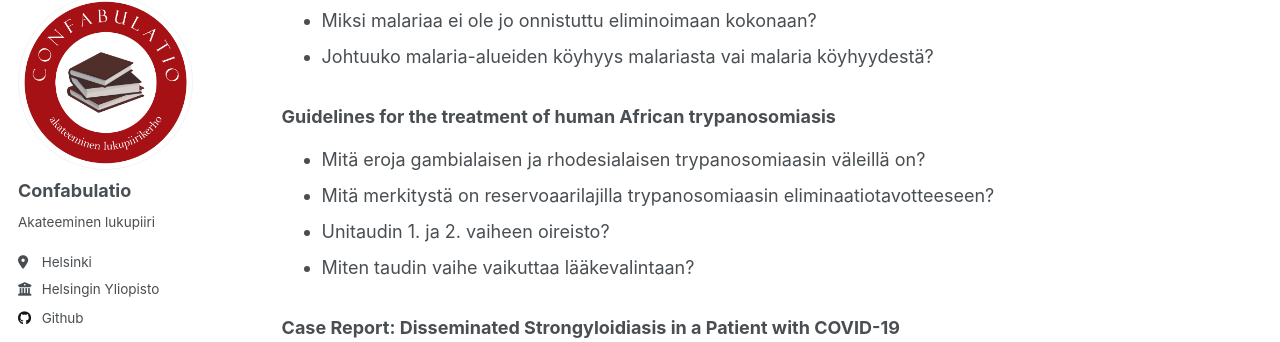
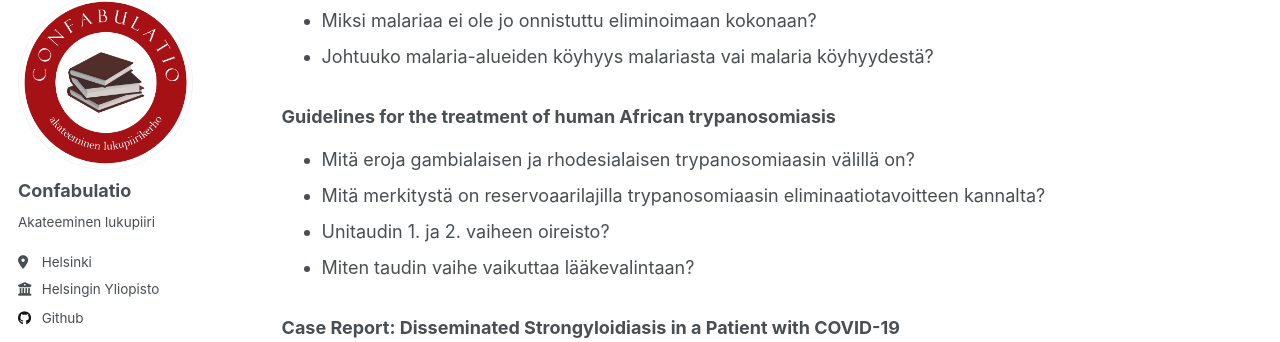
Before and after one commit to alex-halme/confabulatio, a Jekyll site: the page built from _materiaalit/trooppiset_sairaudet.md, in a window 1280 px wide and 900 px high, scrolled down 2094 px. Shown: the part 111-453 px from the top of the window. Built offline with Jekyll 4.4.1, drawn with Linux system fonts in a browser that asks for light colours; some of the changed text lies outside the part shown.

Commit message:
Fixed typos in tropical diseases

```diff
--- a/_materiaalit/trooppiset_sairaudet.md
+++ b/_materiaalit/trooppiset_sairaudet.md
@@ -57,8 +57,8 @@ date: 2025-01-27
 - Johtuuko malaria-alueiden köyhyys malariasta vai malaria köyhyydestä?
 
 ### Guidelines for the treatment of human African trypanosomiasis
-- Mitä eroja gambialaisen ja rhodesialaisen trypanosomiaasin väleillä on?
-- Mitä merkitystä on reservoaarilajilla trypanosomiaasin eliminaatiotavotteeseen?
+- Mitä eroja gambialaisen ja rhodesialaisen trypanosomiaasin välillä on?
+- Mitä merkitystä on reservoaarilajilla trypanosomiaasin eliminaatiotavoitteen kannalta?
 - Unitaudin 1. ja 2. vaiheen oireisto?
 - Miten taudin vaihe vaikuttaa lääkevalintaan?
 
```
Also changed, not shown: other parts of _materiaalit/trooppiset_sairaudet.md (+2 -2 lines).
